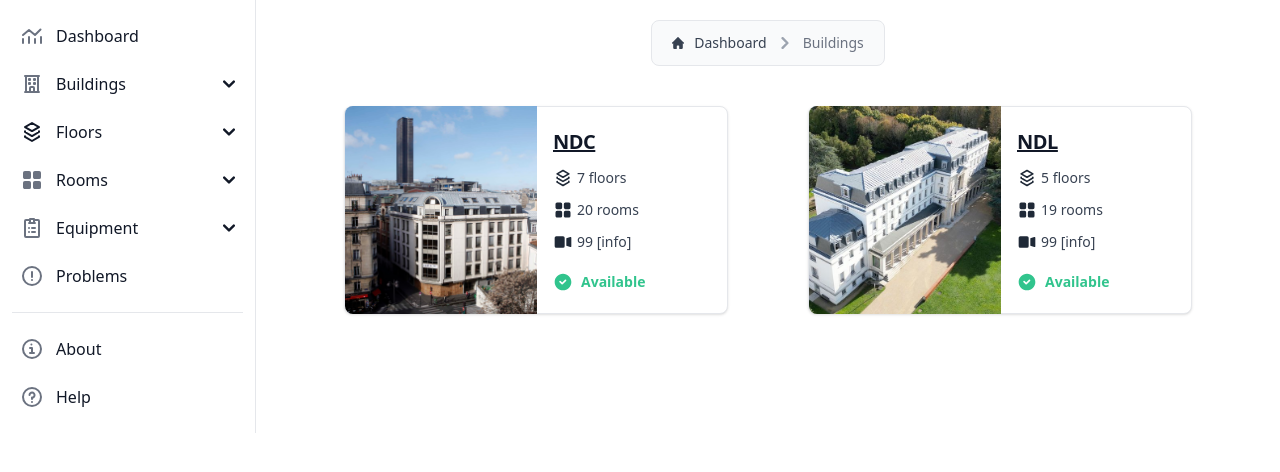
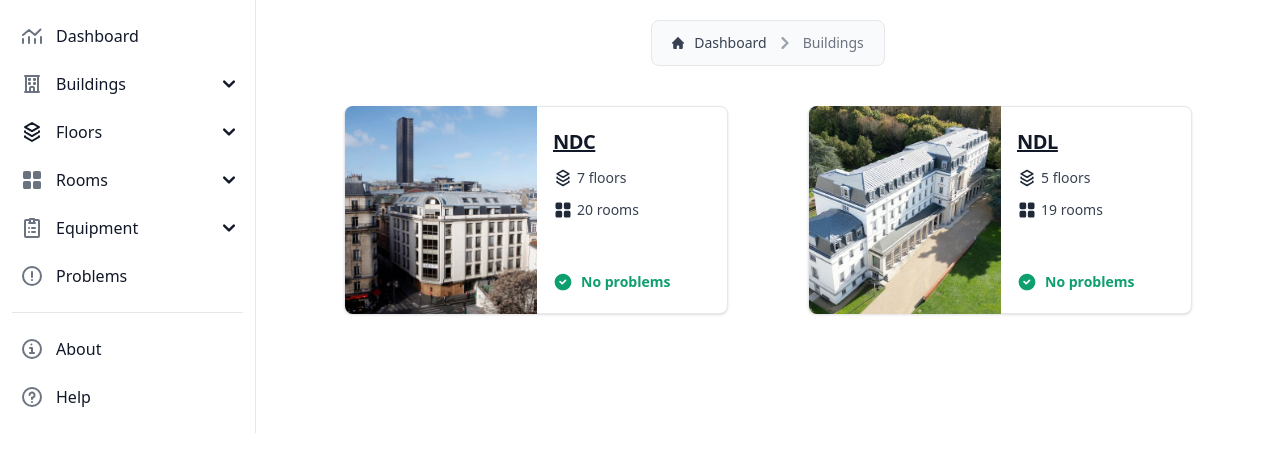
Before and after one commit to Theophile-Wemaere/aubouleau, a Django app: page /buildings/ in a window 1280 px wide. Shown: the part 74-546 px from the top of the page. Run offline with Django 5.2, Linux system fonts and the light colour scheme; data comes from the database, SQL or seed files in the repository; data that the repository does not hold is empty; style sheets or scripts are compiled from the project's sources; parts of the project's set-up code (start-up, migrations or seed data) failed here and were passed over; some libraries are stand-ins or nearby versions.

Commit message:
updated the content on the cards shown in the buildings view
The cards for Buildings now display real information such as:
- The number of floors
- The number of rooms
- The number of problems, if there are any

```diff
--- a/aubouleau_web/models.py
+++ b/aubouleau_web/models.py
@@ -76,6 +76,19 @@ class Building(models.Model):
         :return: A list of all the :py:class:`Equipment` contained in this :py:class:`Building`.
         """
         return Equipment.objects.filter(room__floor__building=self.id)
+
+    def count_open_problems(self):
+        """
+        Counts the amount of problems affecting this :py:class:`Building`.
+        :return: The number of problems affecting this :py:class:`Building`.
+        """
+        floors = Floor.objects.filter(building=self.id)
+        problems_count = 0
+
+        for floor in floors:
+            problems_count += floor.count_open_problems()
+
+        return problems_count
 
 
 class Floor(models.Model):
--- a/aubouleau_web/templates/aubouleau_web/buildings.html
+++ b/aubouleau_web/templates/aubouleau_web/buildings.html
@@ -43,15 +43,23 @@
                             <svg class="w-[20px] h-[20px] text-gray-800 dark:text-white" aria-hidden="true" xmlns="http://www.w3.org/2000/svg" width="24" height="24" fill="currentColor" viewBox="0 0 24 24"><path fill-rule="evenodd" d="M4.857 3A1.857 1.857 0 0 0 3 4.857v4.286C3 10.169 3.831 11 4.857 11h4.286A1.857 1.857 0 0 0 11 9.143V4.857A1.857 1.857 0 0 0 9.143 3H4.857Zm10 0A1.857 1.857 0 0 0 13 4.857v4.286c0 1.026.831 1.857 1.857 1.857h4.286A1.857 1.857 0 0 0 21 9.143V4.857A1.857 1.857 0 0 0 19.143 3h-4.286Zm-10 10A1.857 1.857 0 0 0 3 14.857v4.286C3 20.169 3.831 21 4.857 21h4.286A1.857 1.857 0 0 0 11 19.143v-4.286A1.857 1.857 0 0 0 9.143 13H4.857Zm10 0A1.857 1.857 0 0 0 13 14.857v4.286c0 1.026.831 1.857 1.857 1.857h4.286A1.857 1.857 0 0 0 21 19.143v-4.286A1.857 1.857 0 0 0 19.143 13h-4.286Z" clip-rule="evenodd"/></svg>
                             <p class="font-normal text-sm text-gray-700 dark:text-gray-400">{{ building.count_rooms }} rooms</p>
                         </li>
-                        <li class="flex flex-row items-center gap-1">
+                        <li class="invisible    flex flex-row items-center gap-1">
                             <svg class="w-[20px] h-[20px] text-gray-800 dark:text-white" aria-hidden="true" xmlns="http://www.w3.org/2000/svg" width="24" height="24" fill="currentColor" viewBox="0 0 24 24"><path fill-rule="evenodd" d="M14 7a2 2 0 0 0-2-2H4a2 2 0 0 0-2 2v10a2 2 0 0 0 2 2h8a2 2 0 0 0 2-2V7Zm2 9.387 4.684 1.562A1 1 0 0 0 22 17V7a1 1 0 0 0-1.316-.949L16 7.613v8.774Z" clip-rule="evenodd"></path></svg>
                             <p class="font-normal text-sm text-gray-700 dark:text-gray-400">99 [info]</p>
                         </li>
                     </ul>
+                    {# Problems indicator #}
+                    {% if building.count_open_problems > 0 %}
                     <div class="flex flex-row items-center gap-2 mt-2">
-                        <svg class="w-[20px] h-[20px] text-green-400 dark:text-white" aria-hidden="true" xmlns="http://www.w3.org/2000/svg" width="24" height="24" fill="currentColor" viewBox="0 0 24 24"><path fill-rule="evenodd" d="M2 12C2 6.477 6.477 2 12 2s10 4.477 10 10-4.477 10-10 10S2 17.523 2 12Zm13.707-1.293a1 1 0 0 0-1.414-1.414L11 12.586l-1.793-1.793a1 1 0 0 0-1.414 1.414l2.5 2.5a1 1 0 0 0 1.414 0l4-4Z" clip-rule="evenodd"></path></svg>
-                        <p class="font-bold text-sm text-green-400 dark:text-green-400">Available</p>
+                        <svg class="w-[20px] h-[20px] text-red-600" aria-hidden="true" xmlns="http://www.w3.org/2000/svg" width="24" height="24" fill="currentColor" viewBox="0 0 24 24"><path fill-rule="evenodd" d="M2 12C2 6.477 6.477 2 12 2s10 4.477 10 10-4.477 10-10 10S2 17.523 2 12Zm7.707-3.707a1 1 0 0 0-1.414 1.414L10.586 12l-2.293 2.293a1 1 0 1 0 1.414 1.414L12 13.414l2.293 2.293a1 1 0 0 0 1.414-1.414L13.414 12l2.293-2.293a1 1 0 0 0-1.414-1.414L12 10.586 9.707 8.293Z" clip-rule="evenodd"></path></svg>
+                        <p class="font-bold text-sm text-red-600">{{ building.count_open_problems }} problem{{ building.count_open_problems|pluralize }}</p>
                     </div>
+                    {% else %}
+                    <div class="flex flex-row items-center gap-2 mt-2">
+                        <svg class="w-[20px] h-[20px] text-green-500" aria-hidden="true" xmlns="http://www.w3.org/2000/svg" width="24" height="24" fill="currentColor" viewBox="0 0 24 24"><path fill-rule="evenodd" d="M2 12C2 6.477 6.477 2 12 2s10 4.477 10 10-4.477 10-10 10S2 17.523 2 12Zm13.707-1.293a1 1 0 0 0-1.414-1.414L11 12.586l-1.793-1.793a1 1 0 0 0-1.414 1.414l2.5 2.5a1 1 0 0 0 1.414 0l4-4Z" clip-rule="evenodd"></path></svg>
+                        <p class="font-bold text-sm text-green-500 dark:text-green-400">No problems</p>
+                    </div>
+                    {% endif %}
                 </div>
             </a>
         {% endfor %}
```
